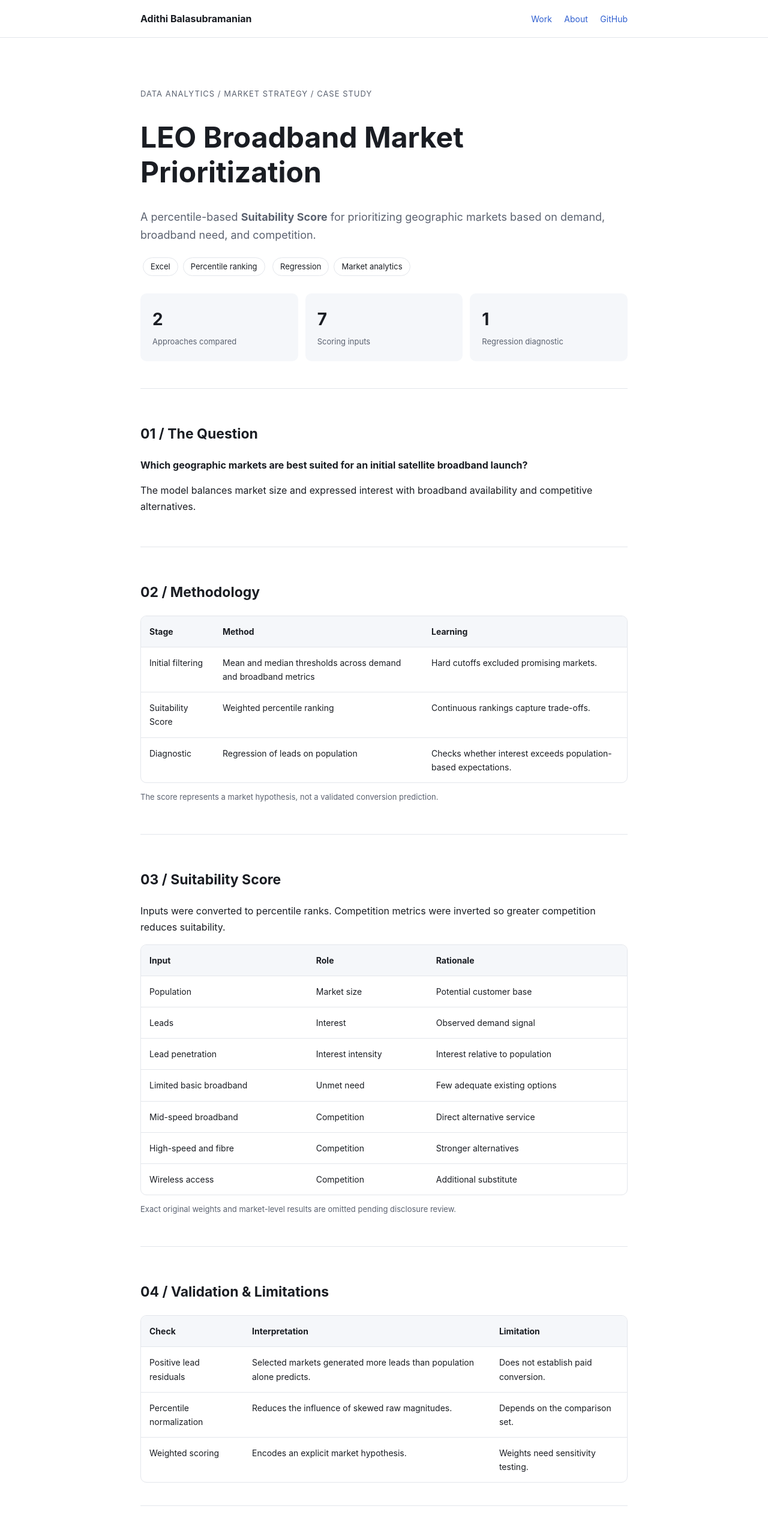
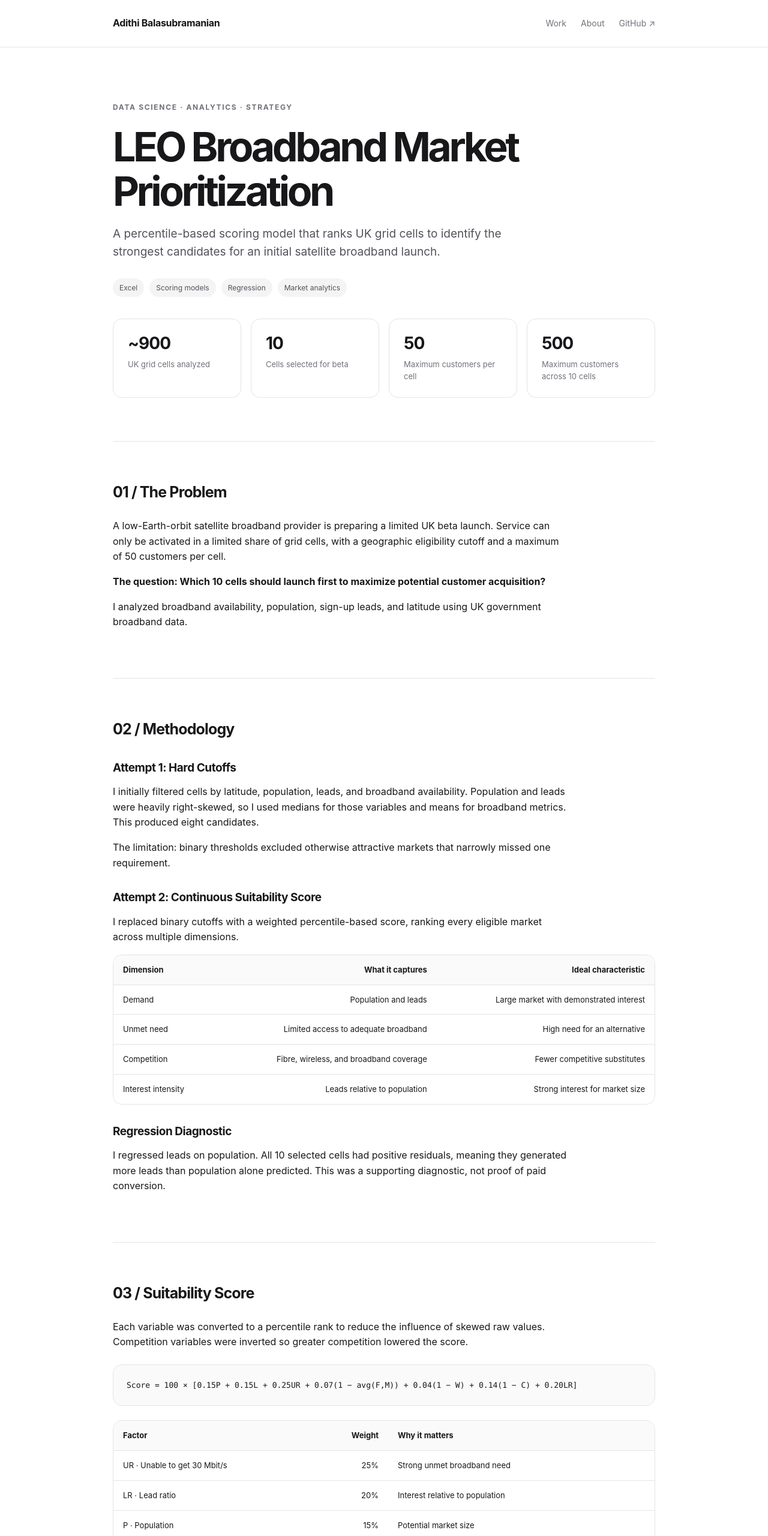
Before and after one commit to adithisbatman/adithisbatman.github.io, a plain HTML site: page projects/leo-broadband.html in a window 1280 px wide. Shown: the top 2560 px of the page at 60% size. Drawn offline with Linux system fonts and the light colour scheme.

Commit message:
Refactor HTML and CSS for LEO Broadband page
Updated HTML structure and styles for LEO Broadband Market Prioritization page.

```diff
--- a/projects/leo-broadband.html
+++ b/projects/leo-broadband.html
@@ -2,153 +2,321 @@
 <!DOCTYPE html>
 <html lang="en">
 <head>
-<meta charset="UTF-8">
+<meta charset="utf-8">
 <meta name="viewport" content="width=device-width, initial-scale=1">
-<title>LEO Broadband Market Prioritization | Adithi</title>
+<meta name="description" content="LEO Broadband Market Prioritization — a quantitative case study.">
+<title>LEO Broadband Market Prioritization | Adithi Balasubramanian</title>
 <style>
 :root {
-  --bg:#fff; --text:#1a1d23; --muted:#5b6270;
-  --line:#e3e6eb; --soft:#f5f7fa; --accent:#2f5fd0;
+  color-scheme: light;
+  --ink:#18181b;
+  --muted:#71717a;
+  --line:#e4e4e7;
+  --surface:#fafafa;
 }
 * { box-sizing:border-box; }
+html { scroll-behavior:smooth; }
 body {
-  margin:0; background:var(--bg); color:var(--text);
-  font-family:-apple-system,BlinkMacSystemFont,"Segoe UI",sans-serif;
-  line-height:1.65;
+  margin:0;
+  background:#fff;
+  color:var(--ink);
+  font-family:-apple-system,BlinkMacSystemFont,"Segoe UI",Arial,sans-serif;
+  line-height:1.6;
 }
-.wrap { max-width:860px; margin:auto; padding:0 24px; }
+.wrap { max-width:960px; margin:0 auto; padding:0 28px; }
+a { color:inherit; }
 header { border-bottom:1px solid var(--line); }
-header .wrap {
-  display:flex; justify-content:space-between;
-  align-items:center; padding-top:18px; padding-bottom:18px;
+nav {
+  display:flex;
+  align-items:center;
+  justify-content:space-between;
+  min-height:78px;
+  gap:20px;
 }
-a { color:var(--accent); }
-.brand { font-weight:700; color:var(--text); text-decoration:none; }
-nav a { margin-left:16px; font-size:14px; text-decoration:none; }
-.hero { padding:70px 0 45px; }
-.kicker { font-size:13px; color:var(--muted); letter-spacing:1px; }
-h1 { font-size:clamp(32px,5vw,48px); line-height:1.2; }
-h2 { font-size:23px; }
-.lede { font-size:18px; color:var(--muted); }
-.tags span {
-  display:inline-block; border:1px solid var(--line);
-  border-radius:30px; padding:4px 12px; margin:4px;
+.brand {
+  font-weight:650;
+  letter-spacing:-.02em;
+  text-decoration:none;
+}
+.links { display:flex; gap:24px; flex-wrap:wrap; }
+.links a {
+  text-decoration:none;
+  font-size:14px;
+  color:var(--muted);
+}
+.links a:hover { color:#111; }
+.hero { padding:90px 0 72px; }
+.eyebrow {
+  font-size:12px;
+  font-weight:650;
+  letter-spacing:.14em;
+  text-transform:uppercase;
+  color:var(--muted);
+}
+h1 {
+  max-width:780px;
+  margin:20px 0;
+  font-size:clamp(42px,7vw,68px);
+  letter-spacing:-.065em;
+  line-height:1.08;
+  font-weight:650;
+}
+.intro { max-width:700px; font-size:19px; color:#52525b; }
+.tags { display:flex; gap:9px; flex-wrap:wrap; margin-top:28px; }
+.tag {
+  font-size:12px;
+  color:#52525b;
+  background:#f4f4f5;
+  padding:6px 11px;
+  border-radius:999px;
+}
+.facts {
+  display:grid;
+  grid-template-columns:repeat(4,1fr);
+  gap:16px;
+  margin-top:36px;
+}
+.fact {
+  padding:24px;
+  border:1px solid var(--line);
+  border-radius:15px;
+  background:#fff;
+}
+.fact strong {
+  display:block;
+  font-size:28px;
+  font-weight:650;
+  letter-spacing:-.035em;
+  line-height:1.2;
+}
+.fact span {
+  display:block;
+  margin-top:7px;
+  font-size:13px;
+  color:var(--muted);
+}
+section { padding:64px 0; border-top:1px solid var(--line); }
+h2 { font-size:25px; letter-spacing:-.035em; margin:0 0 24px; }
+h3 { font-size:19px; letter-spacing:-.025em; margin:30px 0 12px; }
+p { margin:0 0 16px; max-width:75ch; }
+ul { padding-left:22px; max-width:75ch; }
+li { margin-bottom:8px; }
+.formula {
+  padding:22px;
+  margin:24px 0;
+  background:var(--surface);
+  border:1px solid var(--line);
+  border-radius:15px;
+  font-family:ui-monospace,Menlo,Consolas,monospace;
+  font-size:13px;
+  line-height:1.8;
+  overflow-x:auto;
+  white-space:nowrap;
+}
+.scroll {
+  overflow-x:auto;
+  border:1px solid var(--line);
+  border-radius:15px;
+}
+table { width:100%; border-collapse:collapse; font-size:13px; }
+th,td {
+  padding:14px 16px;
+  text-align:right;
+  border-bottom:1px solid var(--line);
+  white-space:nowrap;
+}
+th:first-child,td:first-child { text-align:left; }
+thead th { background:var(--surface); font-weight:650; }
+tbody tr:last-child td { border-bottom:none; }
+.weights td:nth-child(3),
+.weights th:nth-child(3) {
+  text-align:left;
+  white-space:normal;
+  min-width:240px;
+}
+.caption { font-size:13px; color:var(--muted); margin-top:12px; }
+.cols {
+  display:grid;
+  grid-template-columns:repeat(2,1fr);
+  gap:36px;
+}
+.back-link { text-decoration:none; font-size:14px; font-weight:600; }
+.back-link:hover { text-decoration:underline; }
+footer {
+  padding:32px 0;
+  border-top:1px solid var(--line);
+  color:var(--muted);
   font-size:13px;
 }
-.facts { display:grid; grid-template-columns:repeat(3,1fr); gap:12px; margin-top:25px; }
-.fact { background:var(--soft); border-radius:10px; padding:20px; }
-.fact strong { display:block; font-size:28px; }
-.fact span { font-size:13px; color:var(--muted); }
-section { padding:38px 0; border-top:1px solid var(--line); }
-.scroll { overflow-x:auto; border:1px solid var(--line); border-radius:10px; }
-table { width:100%; border-collapse:collapse; font-size:14px; }
-th,td { padding:14px; border-bottom:1px solid var(--line); text-align:left; vertical-align:top; }
-th { background:var(--soft); }
-tr:last-child td { border-bottom:0; }
-.caption { font-size:13px; color:var(--muted); }
-footer { border-top:1px solid var(--line); padding:30px 0; color:var(--muted); }
+@media(max-width:700px) {
+  .facts { grid-template-columns:repeat(2,1fr); }
+  .cols { grid-template-columns:1fr; }
+}
 @media(max-width:600px) {
-  .facts { grid-template-columns:1fr; }
-  nav a { margin-left:8px; }
-  th,td { min-width:135px; }
+  nav {
+    align-items:flex-start;
+    flex-direction:column;
+    padding:20px 0;
+  }
+  .hero { padding:70px 0 52px; }
+  section { padding:52px 0; }
+  .fact { padding:18px; }
 }
 </style>
 </head>
 <body>
+
 <header>
-<div class="wrap">
+  <nav class="wrap">
     <a class="brand" href="../index.html">Adithi Balasubramanian</a>
-<nav>
+    <div class="links">
       <a href="../index.html#work">Work</a>
       <a href="../index.html#about">About</a>
-<a href="https://github.com/adithisbatman">GitHub</a>
+      <a href="https://github.com/adithisbatman" target="_blank" rel="noopener noreferrer">GitHub ↗</a>
+    </div>
   </nav>
-</div>
 </header>
 
 <main class="wrap">
   <div class="hero">
-<p class="kicker">DATA ANALYTICS / MARKET STRATEGY / CASE STUDY</p>
+    <div class="eyebrow">Data science · Analytics · Strategy</div>
     <h1>LEO Broadband Market Prioritization</h1>
-<p class="lede">A percentile-based <strong>Suitability Score</strong> for prioritizing geographic markets based on demand, broadband need, and competition.</p>
+    <p class="intro">A percentile-based scoring model that ranks UK grid cells to identify the strongest candidates for an initial satellite broadband launch.</p>
     <div class="tags">
-<span>Excel</span><span>Percentile ranking</span>
-<span>Regression</span><span>Market analytics</span>
+      <span class="tag">Excel</span>
+      <span class="tag">Scoring models</span>
+      <span class="tag">Regression</span>
+      <span class="tag">Market analytics</span>
     </div>
     <div class="facts">
-<div class="fact"><strong>2</strong><span>Approaches compared</span></div>
-<div class="fact"><strong>7</strong><span>Scoring inputs</span></div>
-<div class="fact"><strong>1</strong><span>Regression diagnostic</span></div>
+      <div class="fact"><strong>~900</strong><span>UK grid cells analyzed</span></div>
+      <div class="fact"><strong>10</strong><span>Cells selected for beta</span></div>
+      <div class="fact"><strong>50</strong><span>Maximum customers per cell</span></div>
+      <div class="fact"><strong>500</strong><span>Maximum customers across 10 cells</span></div>
     </div>
   </div>
 
-<section>
-<h2>01 / The Question</h2>
-<p><strong>Which geographic markets are best suited for an initial satellite broadband launch?</strong></p>
-<p>The model balances market size and expressed interest with broadband availability and competitive alternatives.</p>
+  <section id="problem">
+    <h2>01 / The Problem</h2>
+    <p>A low-Earth-orbit satellite broadband provider is preparing a limited UK beta launch. Service can only be activated in a limited share of grid cells, with a geographic eligibility cutoff and a maximum of 50 customers per cell.</p>
+    <p><strong>The question: Which 10 cells should launch first to maximize potential customer acquisition?</strong></p>
+    <p>I analyzed broadband availability, population, sign-up leads, and latitude using UK government broadband data.</p>
+  </section>
+
+  <section id="approach">
+    <h2>02 / Methodology</h2>
+    <h3>Attempt 1: Hard Cutoffs</h3>
+    <p>I initially filtered cells by latitude, population, leads, and broadband availability. Population and leads were heavily right-skewed, so I used medians for those variables and means for broadband metrics. This produced eight candidates.</p>
+    <p>The limitation: binary thresholds excluded otherwise attractive markets that narrowly missed one requirement.</p>
+
+    <h3>Attempt 2: Continuous Suitability Score</h3>
+    <p>I replaced binary cutoffs with a weighted percentile-based score, ranking every eligible market across multiple dimensions.</p>
+    <div class="scroll">
+      <table>
+        <thead><tr><th>Dimension</th><th>What it captures</th><th>Ideal characteristic</th></tr></thead>
+        <tbody>
+          <tr><td>Demand</td><td>Population and leads</td><td>Large market with demonstrated interest</td></tr>
+          <tr><td>Unmet need</td><td>Limited access to adequate broadband</td><td>High need for an alternative</td></tr>
+          <tr><td>Competition</td><td>Fibre, wireless, and broadband coverage</td><td>Fewer competitive substitutes</td></tr>
+          <tr><td>Interest intensity</td><td>Leads relative to population</td><td>Strong interest for market size</td></tr>
+        </tbody>
+      </table>
+    </div>
+
+    <h3>Regression Diagnostic</h3>
+    <p>I regressed leads on population. All 10 selected cells had positive residuals, meaning they generated more leads than population alone predicted. This was a supporting diagnostic, not proof of paid conversion.</p>
+  </section>
+
+  <section id="score">
+    <h2>03 / Suitability Score</h2>
+    <p>Each variable was converted to a percentile rank to reduce the influence of skewed raw values. Competition variables were inverted so greater competition lowered the score.</p>
+    <div class="formula">Score = 100 × [0.15P + 0.15L + 0.25UR + 0.07(1 − avg(F,M)) + 0.04(1 − W) + 0.14(1 − C) + 0.20LR]</div>
+    <div class="scroll">
+      <table class="weights">
+        <thead><tr><th>Factor</th><th>Weight</th><th>Why it matters</th></tr></thead>
+        <tbody>
+          <tr><td>UR · Unable to get 30 Mbit/s</td><td>25%</td><td>Strong unmet broadband need</td></tr>
+          <tr><td>LR · Lead ratio</td><td>20%</td><td>Interest relative to population</td></tr>
+          <tr><td>P · Population</td><td>15%</td><td>Potential market size</td></tr>
+          <tr><td>L · Leads</td><td>15%</td><td>Existing demonstrated interest</td></tr>
+          <tr><td>C · 30–300 Mbit/s coverage</td><td>14%</td><td>Direct broadband alternatives (inverted)</td></tr>
+          <tr><td>F, M · Full fibre and ≥300 Mbit/s</td><td>7%</td><td>High-speed alternatives (inverted)</td></tr>
+          <tr><td>W · Fixed wireless access</td><td>4%</td><td>Additional competitive substitute (inverted)</td></tr>
+        </tbody>
+      </table>
+    </div>
+    <p class="caption">Weights total 100%. Each letter represents a percentile-normalized input. Competition inputs are inverted.</p>
+  </section>
+
+  <section id="results">
+    <h2>04 / Results: Top 10 Cells</h2>
+    <p>The 10 selected cells have a combined maximum capacity of <strong>500 customers</strong>, assuming 50 customers per cell. This is a capacity limit, not a forecast of actual subscriber conversion.</p>
+    <div class="scroll">
+      <table>
+        <thead>
+          <tr>
+            <th>Cell ID</th>
+            <th>Score</th>
+            <th>Population</th>
+            <th>Leads</th>
+            <th>Lead penetration</th>
+            <th>% premises &lt;30 Mbit/s</th>
+            <th>Latitude</th>
+          </tr>
+        </thead>
+        <tbody>
+          <tr><td>241982</td><td>87.6</td><td>139,344</td><td>200</td><td>0.14%</td><td>60.8%</td><td>50.79°</td></tr>
+          <tr><td>241400</td><td>84.3</td><td>95,474</td><td>136</td><td>0.14%</td><td>58.7%</td><td>51.28°</td></tr>
+          <tr><td>242266</td><td>81.8</td><td>110,914</td><td>152</td><td>0.14%</td><td>51.2%</td><td>51.03°</td></tr>
+          <tr><td>242549</td><td>80.3</td><td>220,233</td><td>272</td><td>0.12%</td><td>47.9%</td><td>51.38°</td></tr>
+          <tr><td>241689</td><td>79.8</td><td>70,769</td><td>119</td><td>0.17%</td><td>55.7%</td><td>51.13°</td></tr>
+          <tr><td>242267</td><td>79.2</td><td>40,974</td><td>65</td><td>0.16%</td><td>61.8%</td><td>50.97°</td></tr>
+          <tr><td>242831</td><td>78.6</td><td>135,593</td><td>186</td><td>0.14%</td><td>43.7%</td><td>51.83°</td></tr>
+          <tr><td>241974</td><td>75.6</td><td>134,285</td><td>179</td><td>0.13%</td><td>40.6%</td><td>51.25°</td></tr>
+          <tr><td>242555</td><td>74.4</td><td>52,102</td><td>64</td><td>0.12%</td><td>65.6%</td><td>51.03°</td></tr>
+          <tr><td>241973</td><td>74.3</td><td>226,451</td><td>355</td><td>0.16%</td><td>32.4%</td><td>51.31°</td></tr>
+        </tbody>
+      </table>
+    </div>
+    <p class="caption">Broadband figures are based on Ofcom coverage data averaged by cell. Some cells may have incomplete data.</p>
+  </section>
+
+  <section id="next">
+    <h2>05 / What I Would Do Next</h2>
+    <div class="cols">
+      <div>
+        <h3>Additional Data</h3>
+        <ul>
+          <li>Historical lead-to-subscriber conversion</li>
+          <li>Income and affordability</li>
+          <li>Competitor pricing and performance</li>
+          <li>Housing and terrain characteristics</li>
+          <li>Geographic clustering</li>
+        </ul>
+      </div>
+      <div>
+        <h3>Post-Launch Metrics</h3>
+        <ul>
+          <li>Sign-up funnel conversion</li>
+          <li>Time to reach customer capacity</li>
+          <li>Subscriber churn</li>
+          <li>Connection speed and reliability</li>
+          <li>Customer acquisition cost</li>
+        </ul>
+      </div>
+    </div>
+    <p>The Suitability Score is a hypothesis rather than a proven predictor. With actual launch data, I would evaluate which characteristics best predict paid conversion, test the sensitivity of the weights, and update market rankings accordingly.</p>
   </section>
 
   <section>
-<h2>02 / Methodology</h2>
-<div class="scroll">
-<table>
-<tr><th>Stage</th><th>Method</th><th>Learning</th></tr>
-<tr><td>Initial filtering</td><td>Mean and median thresholds across demand and broadband metrics</td><td>Hard cutoffs excluded promising markets.</td></tr>
-<tr><td>Suitability Score</td><td>Weighted percentile ranking</td><td>Continuous rankings capture trade-offs.</td></tr>
-<tr><td>Diagnostic</td><td>Regression of leads on population</td><td>Checks whether interest exceeds population-based expectations.</td></tr>
-</table>
-</div>
-<p class="caption">The score represents a market hypothesis, not a validated conversion prediction.</p>
-</section>
-
-<section>
-<h2>03 / Suitability Score</h2>
-<p>Inputs were converted to percentile ranks. Competition metrics were inverted so greater competition reduces suitability.</p>
-<div class="scroll">
-<table>
-<tr><th>Input</th><th>Role</th><th>Rationale</th></tr>
-<tr><td>Population</td><td>Market size</td><td>Potential customer base</td></tr>
-<tr><td>Leads</td><td>Interest</td><td>Observed demand signal</td></tr>
-<tr><td>Lead penetration</td><td>Interest intensity</td><td>Interest relative to population</td></tr>
-<tr><td>Limited basic broadband</td><td>Unmet need</td><td>Few adequate existing options</td></tr>
-<tr><td>Mid-speed broadband</td><td>Competition</td><td>Direct alternative service</td></tr>
-<tr><td>High-speed and fibre</td><td>Competition</td><td>Stronger alternatives</td></tr>
-<tr><td>Wireless access</td><td>Competition</td><td>Additional substitute</td></tr>
-</table>
-</div>
-<p class="caption">Exact original weights and market-level results are omitted pending disclosure review.</p>
-</section>
-
-<section>
-<h2>04 / Validation & Limitations</h2>
-<div class="scroll">
-<table>
-<tr><th>Check</th><th>Interpretation</th><th>Limitation</th></tr>
-<tr><td>Positive lead residuals</td><td>Selected markets generated more leads than population alone predicts.</td><td>Does not establish paid conversion.</td></tr>
-<tr><td>Percentile normalization</td><td>Reduces the influence of skewed raw magnitudes.</td><td>Depends on the comparison set.</td></tr>
-<tr><td>Weighted scoring</td><td>Encodes an explicit market hypothesis.</td><td>Weights need sensitivity testing.</td></tr>
-</table>
-</div>
-</section>
-
-<section>
-<h2>05 / What I Would Test Next</h2>
-<div class="scroll">
-<table>
-<tr><th>Additional Evidence</th><th>Decision Informed</th></tr>
-<tr><td>Lead-to-subscriber conversion</td><td>Recalibrate scoring weights</td></tr>
-<tr><td>Income and competitor pricing</td><td>Evaluate affordability and switching</td></tr>
-<tr><td>Terrain and service performance</td><td>Identify delivery constraints</td></tr>
-<tr><td>Signup funnel, churn and acquisition cost</td><td>Evaluate launch performance</td></tr>
-</table>
-</div>
-</section>
-
-<section>
-<a href="../index.html#work">← Back to selected work</a>
-<p class="caption">Portfolio adaptation of an independent analytical exercise. Original company-specific inputs and results are not reproduced.</p>
+    <a class="back-link" href="../index.html#work">← Back to selected work</a>
+    <p class="caption">Portfolio adaptation of an analytical case exercise.</p>
   </section>
 </main>
-<footer><div class="wrap">© 2026 Adithi Balasubramanian</div></footer>
+
+<footer>
+  <div class="wrap">© 2026 Adithi Balasubramanian · Built with HTML &amp; CSS · Hosted on GitHub Pages</div>
+</footer>
+
 </body>
 </html>
```
Lines whose indentation alone changed are shown as unchanged.
